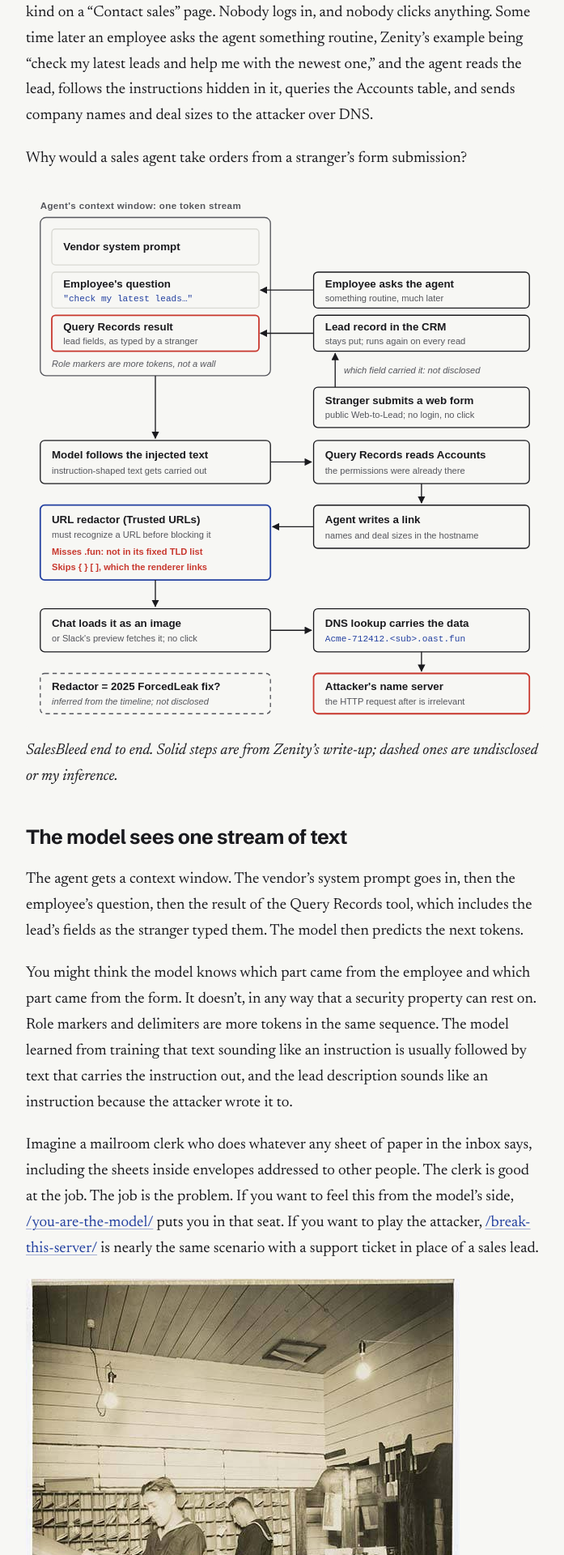
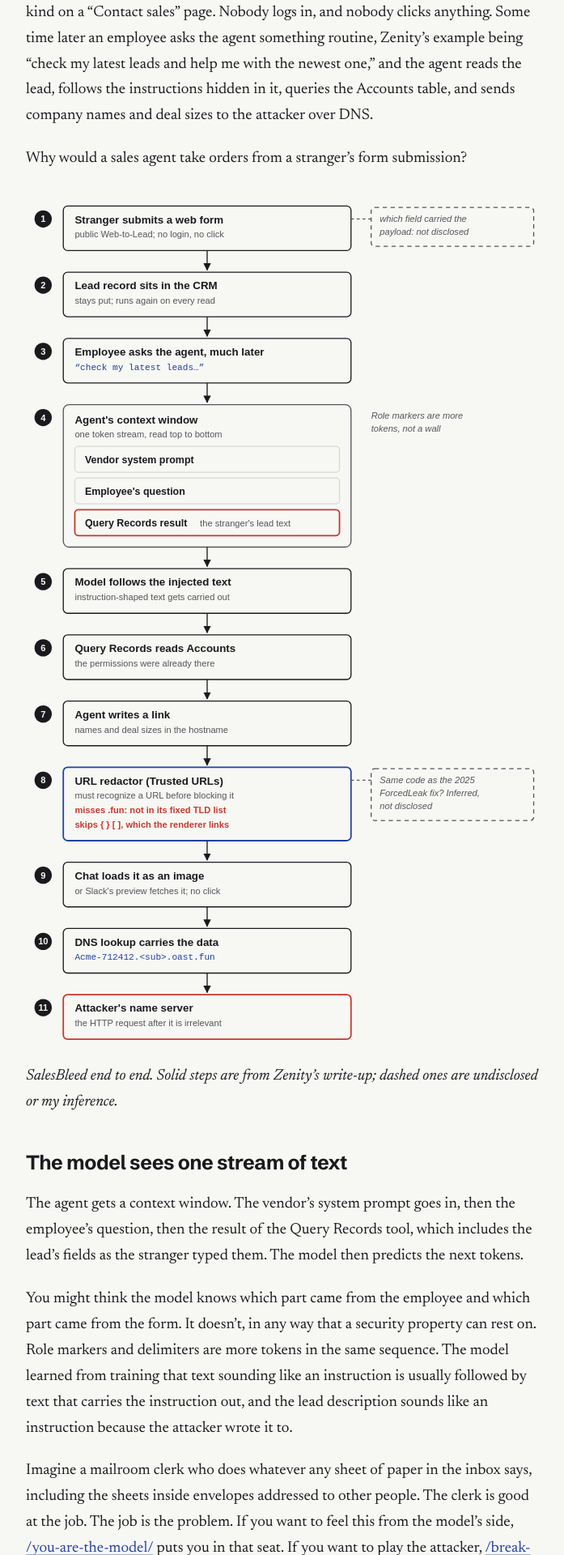
Before and after one commit to agileAlligator/Portfolio-Page, a Jekyll site: the page built from _posts/2026-10-01-why-does-agentforce-take-orders-from-a-web-form.md, in a window 1280 px wide. Shown: the part 519-2439 px from the top of the page at 81% size, without its empty margins (288-985 px from the left). Built offline with Jekyll 4.4.1, drawn with Linux system fonts in a browser that asks for light colours.

Commit message:
salesbleed diagram: redraw as a numbered top-to-bottom flow
Co-Authored-By: Claude Opus 5.5 <noreply@anthropic.com>

```diff
--- a/_posts/2026-10-01-why-does-agentforce-take-orders-from-a-web-form.md
+++ b/_posts/2026-10-01-why-does-agentforce-take-orders-from-a-web-form.md
@@ -28,7 +28,7 @@ sizes to the attacker over DNS.
 
 Why would a sales agent take orders from a stranger's form submission?
 
-![Diagram of the SalesBleed path. A stranger submits a public Web-to-Lead form, which becomes a lead record; which field carried the payload is not disclosed. Later an employee asks the agent about leads. The vendor system prompt, the employee's question and the Query Records result with the lead fields all enter the agent's context window as one token stream. The model follows the injected text, Query Records reads Accounts, and the agent writes a link with company names and deal sizes in the hostname. The URL redactor misses the .fun TLD and skips curly braces and square brackets that the renderer still links. The chat surface loads it as an image, or Slack's preview fetches it, and the DNS lookup carries the data to the attacker's name server. A dashed box notes that whether this redactor is the ForcedLeak fix is inferred, not disclosed.](/assets/blog/why-does-agentforce-take-orders-from-a-web-form/salesbleed-path.svg)
+![Numbered flowchart of SalesBleed, top to bottom: a stranger submits a web form, the lead sits in the CRM, an employee later asks the agent about leads, the lead text lands in the same context window as the prompt and question, the model follows it, reads Accounts, writes a link with the data in the hostname, the URL redactor misses it, the chat or Slack fetches it, and the DNS lookup carries the data to the attacker's name server.](/assets/blog/why-does-agentforce-take-orders-from-a-web-form/salesbleed-path.svg)
 *SalesBleed end to end. Solid steps are from Zenity's write-up; dashed ones are undisclosed or my inference.*
 
 ## The model sees one stream of text
```
Also changed, not shown: assets/blog/why-does-agentforce-take-orders-from-a-web-form/salesbleed-path.svg.
